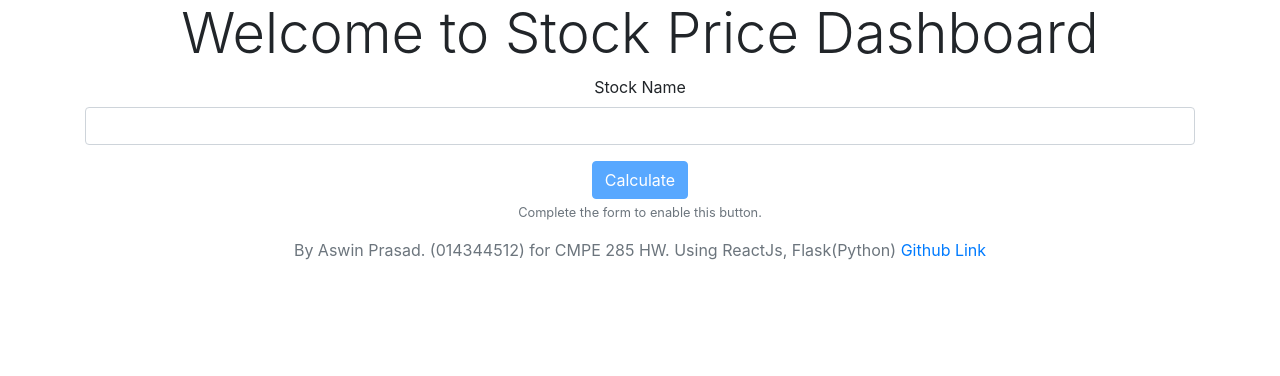
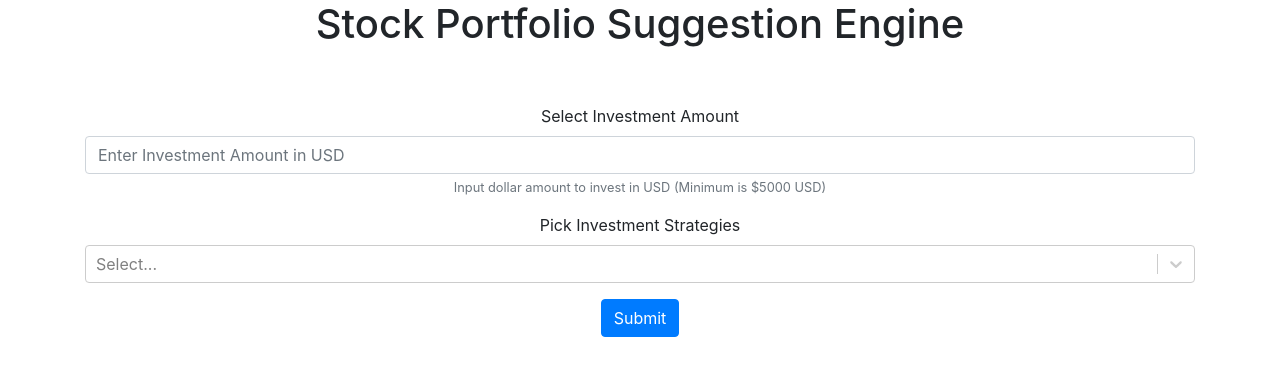
Before and after one commit to duvvurisrihari/Python_Flask_ML_Stock_Portfolio_Suggestion_Engine, a React (Create React App) app in the folder frontend/: page / in a window 1280 px wide. Shown: the top 376 px of the page. Built offline with nearby package versions, Linux system fonts and the light colour scheme.

Commit message:
Updating frontend with forms.
Added Home Component for selecting investment amount and strategy selection

```diff
--- a/frontend/package.json
+++ b/frontend/package.json
@@ -11,8 +11,11 @@
     "jquery": "^3.5.0",
     "popper.js": "^1.16.1",
     "react": "^16.13.1",
+    "react-bootstrap": "^1.0.1",
     "react-dom": "^16.13.1",
-    "react-scripts": "3.4.1"
+    "react-router-dom": "^5.1.2",
+    "react-scripts": "3.4.1",
+    "react-select": "^3.1.0"
   },
   "scripts": {
     "start": "PORT=3001 react-scripts start",
--- a/frontend/src/App.js
+++ b/frontend/src/App.js
@@ -1,12 +1,17 @@
-import React from 'react';
-import './App.css';
-import Home from './Component';
-import 'bootstrap/dist/css/bootstrap.min.css';
+import React from "react";
+import "./App.css";
+import { BrowserRouter, Switch, Route } from "react-router-dom";
+import Home from "./components/Home/Home";
+import "bootstrap/dist/css/bootstrap.min.css";
 
 function App() {
   return (
     <div className="App">
-      <Home/>
+      <BrowserRouter>
+        <Switch>
+          <Route exact path="/" component={Home} />
+        </Switch>
+      </BrowserRouter>
     </div>
   );
 }
--- a/frontend/src/Component.js
+++ /dev/null
@@ -1,109 +0,0 @@
-import React, { Component } from 'react';
-import axios from 'axios';
-
-class Home extends Component {
-
-	constructor(props) {
-		super(props);
-		this.state = {
-			stockName: "",
-			status: null
-		};
-	}
-
-	inputChangedHandler = (event) => {
-		let id = event.target.id;
-
-		this.setState({
-			stockName: event.target.value
-		});
-	}
-
-	submitHandler = async () => {
-
-		try {
-			let result = await axios.get('http://3.101.23.185:5001/test/' + this.state.stockName);
-			//console.log(result);
-
-			let time = result.data.time;
-			let latestStockPrice = result.data.latestStockPrice;
-			let percentageChanges = result.data.percentageChanges;
-			let fullName = result.data.fullName;
-			let valueChanges = result.data.valueChanges;
-			this.setState({
-				status: "success",
-				time: time,
-				latestStockPrice: latestStockPrice,
-				percentageChanges: percentageChanges,
-				fullName: fullName,
-				valueChanges: valueChanges
-			});
-		} catch(error) {
-			console.log(error.response);
-			// This was one wierd issue, when there is Connection refused error and all, the request hasnt even reched the server(https://github.com/axios/axios#handling-errors).
-			//console.log(error.request); // if error.response existed then request has gone but some error(400/500) has happened.
-			// If error.response itself is not there, then err connection refused has happened.
-			if(!error.response) {
-				this.setState({
-					status: "failure",
-					errorMessage: "Connection refused."
-				});
-			} else {
-
-				if(error.response.status == 404)
-					this.setState({
-						status: "failure",
-						errorMessage: "Stock not found."
-					});
-				else if(error.response.status == 500)
-					this.setState({
-						status: "failure",
-						errorMessage: "Internal Server Error."
-					});
-			}
-		}
-
-	}
-
-	render() {
-		let result;
-		if(this.state.status === "failure") {
-			result = <div class="alert alert-danger" role="alert">
-										{this.state.errorMessage}
-								</div>;
-		} else if(this.state.status === "success") {
-			result = <div class="alert alert-success" role="alert">
-									<h3>time: {this.state.time}</h3>
-									<h3>fullName: {this.state.fullName}</h3>
-									<h3>latestStockPrice: {this.state.latestStockPrice}</h3>
-									<h3>percentageChanges: {this.state.percentageChanges}</h3>
-									<h3>valueChanges: {this.state.valueChanges}</h3>
-								</div>;
-		} else {
-			// This means status is null.
-		}
-
-		return (
-			<div className="container">
-				<h1 className="display-4">Welcome to Stock Price Dashboard</h1>
-				<form>
-					<div className="form-group">
-						<label for="stockName">Stock Name</label>
-						<input type="text" className="form-control" value={this.state.stockName} onChange={this.inputChangedHandler} id="stockName" />
-					</div>
-					<button type="button" onClick={this.submitHandler} disabled={!this.state.stockName} className="btn btn-primary">Calculate</button>
-					<small class="form-text text-muted">Complete the form to enable this button.</small>
-				</form>
-				{result}
-				<footer class="footer mt-auto py-3">
-					<div class="container">
-						<span class="text-muted">By Aswin Prasad. (014344512) for CMPE 285 HW. Using ReactJs, Flask(Python) </span>
-						<a href="https://github.com/aswinpchn/Get-Stock-Data">Github Link</a>
-					</div>
-				</footer>
-			</div>
-		);
-	}
-}
-
-export default Home;
--- /dev/null
+++ b/frontend/src/components/Home/Home.jsx
@@ -0,0 +1,107 @@
+import React, { Component } from "react";
+import { Container, Row, Col, Form, Button } from "react-bootstrap";
+import Select from "react-select";
+
+class Home extends Component {
+  constructor(props) {
+    super(props);
+    this.state = {
+      invAmount: "",
+      options: [
+        { label: "Ethical Investing", value: "Ethical Investing" },
+        { label: "Growth Investing", value: "Growth Investing" },
+        { label: "Index Investing", value: "Index Investing" },
+        { label: "Quality Investing", value: "Quality Investing" },
+        { label: "Value Investing", value: "Value Investing" },
+      ],
+      selectedStrategies: [],
+    };
+    this.handleChange = this.handleChange.bind(this);
+    this.onStrategyChange = this.onStrategyChange.bind(this);
+  }
+
+  handleChange(e) {
+    this.setState({
+      [e.target.name]: e.target.value,
+    });
+  }
+
+  onStrategyChange(opt) {
+    this.setState({
+      selectedStrategies: opt,
+    });
+  }
+
+  handleSubmit = (e) => {
+    //prevent page from refresh
+    e.preventDefault();
+
+    let strategies = [];
+    this.state.selectedStrategies.forEach((eachObj) => {
+      strategies.push(eachObj.value);
+    });
+
+    const data = {
+      invAmount: this.state.invAmount,
+      strategies: strategies,
+    };
+
+    console.log("data-->", data);
+  };
+
+  render() {
+    const { options, selectedStrategies, invAmount } = this.state;
+
+    return (
+      <div>
+        <Container>
+          <h1>Stock Portfolio Suggestion Engine</h1>
+          <br />
+          <br />
+          <Row>
+            <Col>
+              <Form>
+                <Form.Group controlId="invAmount">
+                  <Form.Label>Select Investment Amount</Form.Label>
+                  <Form.Control
+                    type="number"
+                    placeholder="Enter Investment Amount in USD"
+                    name="invAmount"
+                    value={invAmount}
+                    onChange={this.handleChange}
+                    required
+                  />
+                  <Form.Text className="text-muted">
+                    Input dollar amount to invest in USD (Minimum is $5000 USD)
+                  </Form.Text>
+                </Form.Group>
+
+                <Form.Row>
+                  <Form.Group as={Col} controlId="strategy">
+                    <Form.Label>Pick Investment Strategies </Form.Label>
+                    <Select
+                      isMulti
+                      onChange={this.onStrategyChange}
+                      options={options}
+                      value={selectedStrategies}
+                      required
+                    />
+                  </Form.Group>
+                </Form.Row>
+                <Button
+                  className="btn btn-primary"
+                  type="submit"
+                  onClick={this.handleSubmit}
+                >
+                  Submit
+                </Button>
+              </Form>
+            </Col>
+          </Row>
+        </Container>
+      </div>
+    );
+  }
+}
+
+export default Home;
--- /dev/null
+++ b/frontend/src/components/common/settings.js
@@ -0,0 +1 @@
+export const backendurl = "http://127.0.0.1:5000";
```
Also changed, not shown: 2 other files (tests, documents, lock files or other folders).
